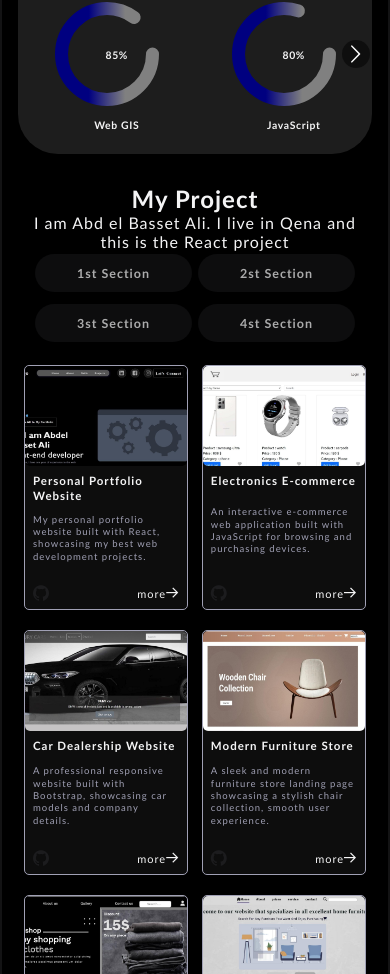
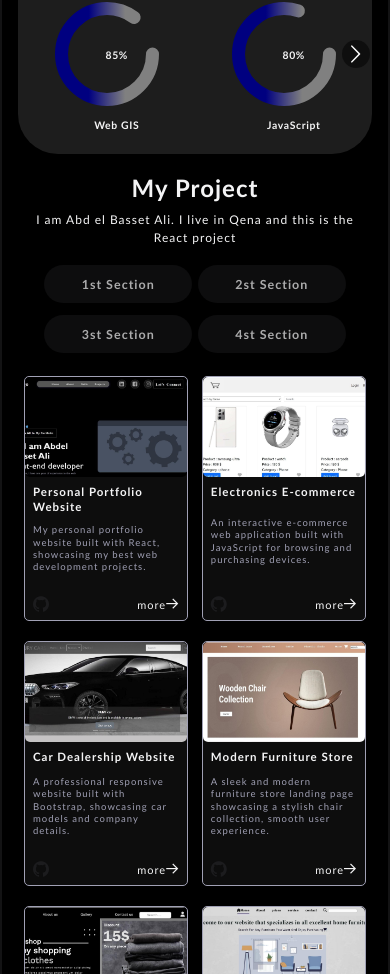
Before and after one commit to abdelbassetali/React-portfolio, a React (Vite) app: page / in a window 390 px wide. Shown: the part 1054-2028 px from the top of the page. Built offline with nearby package versions, Linux system fonts and the light colour scheme.

Commit message:
Update main.css

```diff
--- a/src/components/3-main/main.css
+++ b/src/components/3-main/main.css
@@ -381,4 +381,29 @@ top-sction
     .card .more {
         font-size: 11px !important;
     }
+    /* حاوية الـ Top Section بشكل عام على الموبايل */
+    .top-sction {
+        padding: 0 10px !important;
+        margin-top: 20px !important;
+        box-sizing: border-box !important;
+    }
+
+    /* ضبط عنوان "My Project" على الموبايل */
+    .top-sction .myh:first-child,
+    .top-sction h1.myh {
+        font-size: 24px !important;
+        line-height: 1.2 !important;
+        margin-bottom: 8px !important;
+        text-align: center !important;
+    }
+
+    /* ضبط نبذة "I am Abd el Basset Ali..." على الموبايل */
+    .top-sction .myh:not(:first-child),
+    .top-sction p.myh {
+        font-size: 12px !important;
+        line-height: 1.5 !important;
+        margin-bottom: 15px !important;
+        text-align: center !important;
+        padding: 0 5px !important;
+    }
 }
```
